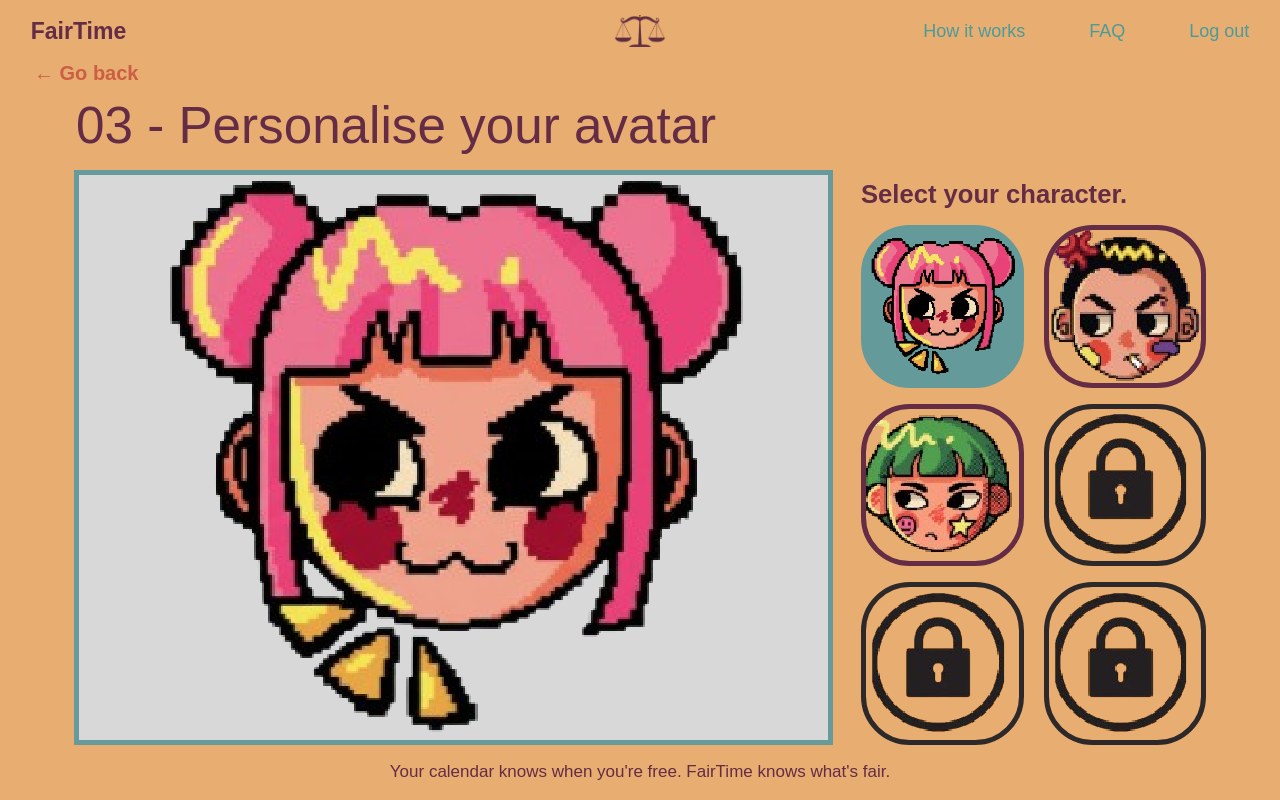
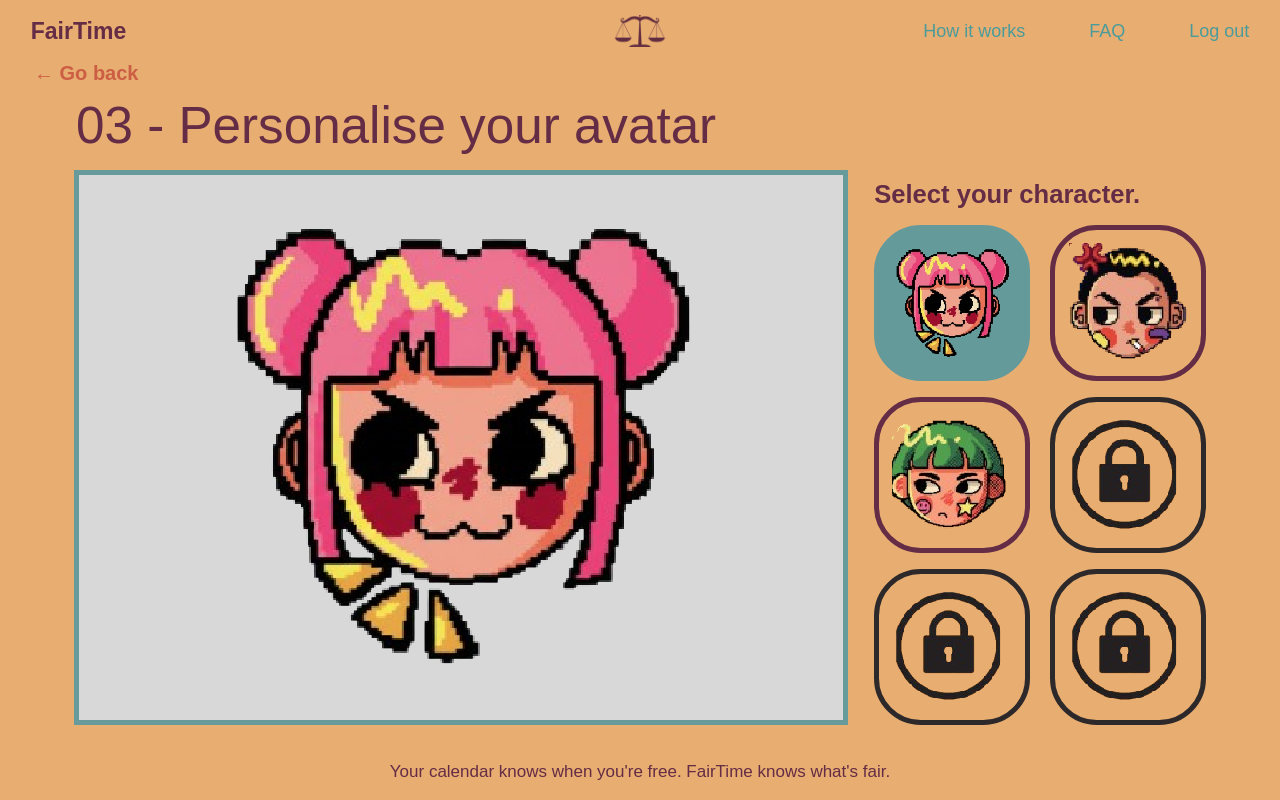
Before and after one commit to yusiaeng/fairtime, a Next.js app: page /dashboard/character in a window 1280 px wide. Built offline with nearby package versions, Linux system fonts and the light colour scheme; a web font is replaced by a local one.

Commit message:
Reduce calendar and avatar illustration sizes proportionally

```diff
--- a/src/app/globals.css
+++ b/src/app/globals.css
@@ -500,3 +500,12 @@ button:focus-visible, a:focus-visible { outline: 3px solid var(--plum); outline-
 .character-option { overflow: hidden; padding: 0; }
 .character-option-image { width: 100%; height: 100%; object-fit: contain; image-rendering: pixelated; }
 .character-option.locked { overflow: hidden; }
+
+
+/* Slightly scale down illustrations to match the Figma references. */
+@media (min-width: 761px) {
+  .calendar-illustration img { width: min(100%, 265px); }
+  .character-layout { grid-template-columns: minmax(0, 2.1fr) minmax(250px, .9fr); gap: 26px; }
+  .character-preview-image { width: 82%; height: 82%; object-fit: contain; }
+  .character-option-image { width: 82%; height: 82%; object-fit: contain; }
+}
```
